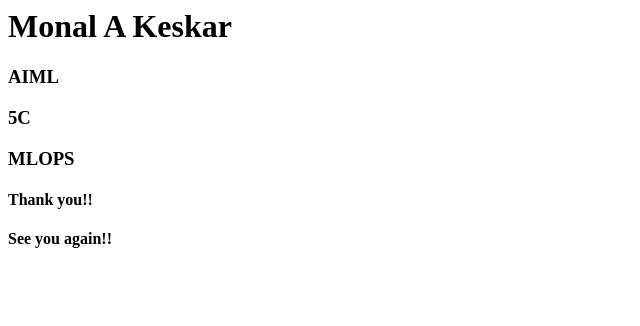
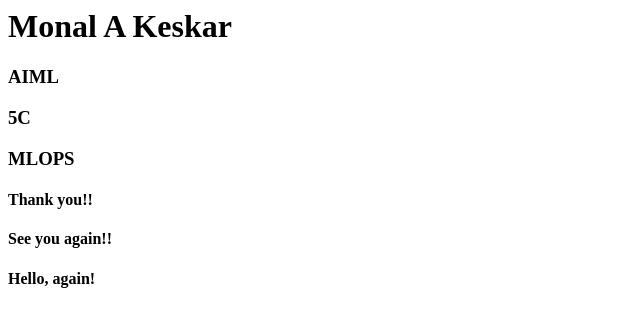
Before and after one commit to monalkeskar/portfolio_webpage, a plain HTML site: page index.html in a window 1280 px wide. Shown: the whole page, without its empty margins (0-640 px from the left). Drawn offline with Linux system fonts and the light colour scheme.

Commit message:
Update index.html

```diff
--- a/index.html
+++ b/index.html
@@ -9,5 +9,6 @@
         <h3> MLOPS</h3>
         <h4> Thank you!! </h4>
         <h4> See you again!! </h4>
+        <h4> Hello, again! </h4>
     </body>
 </html>
```
